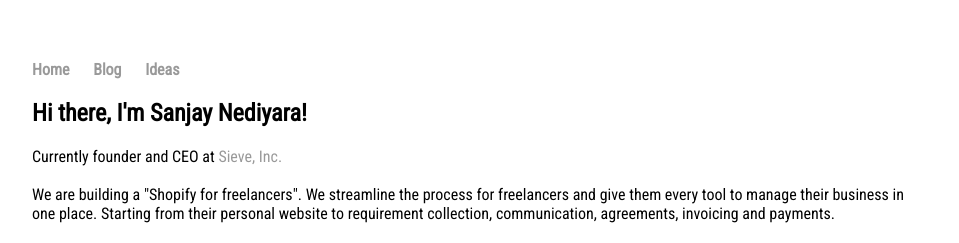
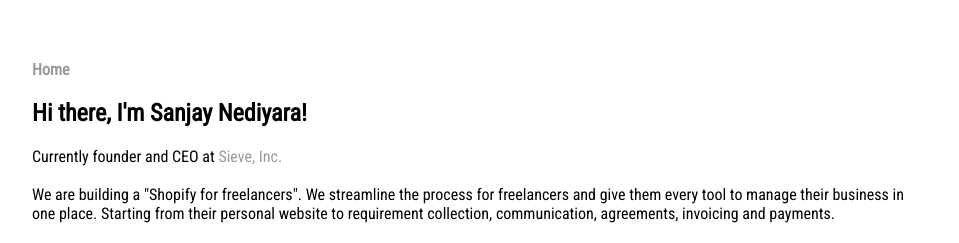
Before and after one commit to COD3BOY/cod3boy.github.io, a Jekyll site: the page built from index.html, in a window 1280 px wide. Shown: the top 243 px of the page, without its empty margins (160-1119 px from the left). Built offline with Jekyll 4.4.1, drawn with Linux system fonts in a browser that asks for light colours; the list of posts is cut into pages by our own code.

Commit message:
Update default.html

```diff
--- a/_layouts/default.html
+++ b/_layouts/default.html
@@ -10,8 +10,6 @@
 			<nav>
 	    		<ul>
 	    	                <li><a href="/">Home</a></li>
-	        		<li><a href="/blog">Blog</a></li>
-	        		<li><a href="/ideas">Ideas</a></li>
 
 	    		</ul>
 			</nav>
```
